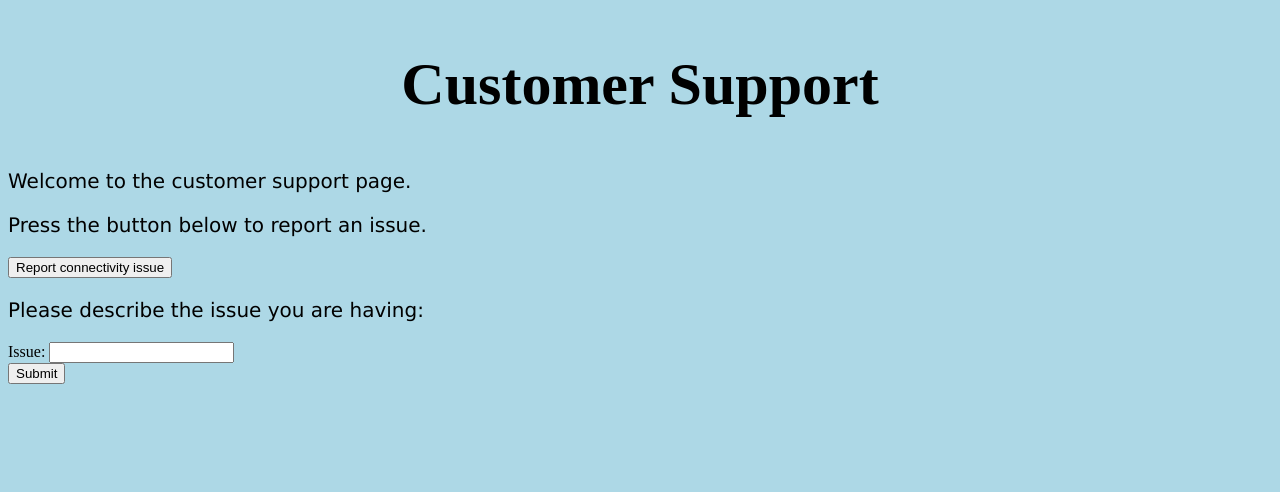
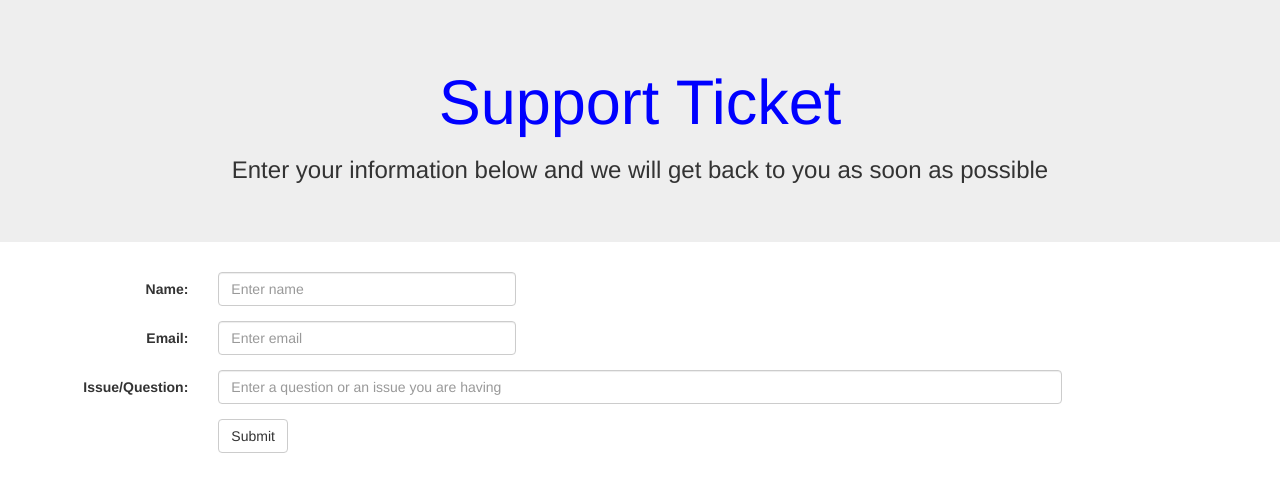
Before and after one commit to domfiorino/domfiorino.github.io, a plain HTML site: page contact/index.html in a window 1280 px wide. Drawn offline with nearby package versions, Linux system fonts and the light colour scheme.

Commit message:
new contact page

```diff
--- a/contact/index.html
+++ b/contact/index.html
@@ -1,49 +1,84 @@
 <!DOCTYPE html>
-<html>
-<body>
-<style>
-body {
-  background-color: lightblue;
-}
+<html lang="en">
+<head>
+  <title>Bootstrap Example</title>
+  <meta charset="utf-8">
+  <meta name="viewport" content="width=device-width, initial-scale=1">
+  <link rel="stylesheet" href="https://maxcdn.bootstrapcdn.com/bootstrap/3.4.1/css/bootstrap.min.css">
+  <script src="https://ajax.googleapis.com/ajax/libs/jquery/3.5.1/jquery.min.js"></script>
+  <script src="https://maxcdn.bootstrapcdn.com/bootstrap/3.4.1/js/bootstrap.min.js"></script>
+</head>
 
-h2 {
-  color: black;
-  text-align: center;
-  font-size: 60px;
-}
-p {
-  font-family: verdana;
-  font-size: 20px;
-  color: black;
-}
-</style>
+<div class="jumbotron text-center">
+  <h1 style="color:blue;" >Support Ticket</h1>
+  <h3>Enter your information below and we will get back to you as soon as possible</h3>
+</div>
 
-<h2>Customer Support</h2>
+<form class="form-horizontal" action="/action_page.php">
+  <div class="form-group">
+	<label class="control-label col-sm-2" for="name">Name:</label>
+	<div class="col-sm-3">
+  	<input type="name" class="form-control" id="name" placeholder="Enter name">
+	</div>
+  </div>
+  <div class="form-group">
+	<label class="control-label col-sm-2" for="email">Email:</label>
+	<div class="col-sm-3">
+  	<input type="email" class="form-control" id="email" placeholder="Enter email">
+	</div>
+  </div>
+  <div class="form-group">
+	<label class="control-label col-sm-2" for="issue">Issue/Question:</label>
+	<div class="col-sm-8">
+  	<input type="issue" class="form-control" id="issue" placeholder="Enter a question or an issue you are having">
+	</div>
+  </div>
 
-<p id="demo1">Welcome to the customer support page.</p>
-<p id="demo2">Press the button below to report an issue.</p>
+  <script>
+	function saveNames() {
+    	var inputName = document.getElementById("name").value;
+    	alert(inputName);
+	}
+	function Queue() {
+    	this.elements = [];
+	}
+	Queue.prototype.enqueue = function(x) {
+    	this.elements.push(x);
+	}
+	Queue.prototype.dequeue = function() {
+    	return this.elements.shift();
+	}
+	Queue.prototype.isEmpty = function() {
+    	return this.elements.length == 0;
+	}
+	Queue.prototype.peek = function() {
+    	return !this.isEmpty() ? this.elements[0] : undefined;
+	}
+	Queue.prototype.length = function() {
+    	return this.elements.length;
+	}
 
-<button type="button" onclick="myFunction()">Report connectivity issue</button>
+	// create new queue
+	let qNames = new Queue();
 
-<script>
-function myFunction() {
-  document.getElementById("demo2").innerHTML = "Issue reported.";
-}
-</script>
+	// stack name on queue
+	qNames.enqueue(inputName);
 
+  // print current item at front of priority queue
+  console.log(qNames.peek());
 
-<p>Please describe the issue you are having:</p>
+	// print length
+	console.log(qNames.length());
 
-<form id="frm1" action="/action_page.php">
-  Issue: <input type="text" name="fname"><br>
-  <input type="button" onclick="myFunction()" value="Submit">
+	// dequeue all elements stored in queue
+	while(!qNames.isEmpty()) {
+    	console.log(qNames.dequeue());
+	}
+  </script>
+
+  <div class="form-group">
+	<div class="col-sm-offset-2 col-sm-10">
+  	<button type="submit" class="btn btn-default">Submit</button>
+	</div>
+  </div>
 </form>
-
-<script>
-function myFunction() {
-  document.getElementById("frm1").submit();
-}
-</script>
-
-</body>
-</html>
```
